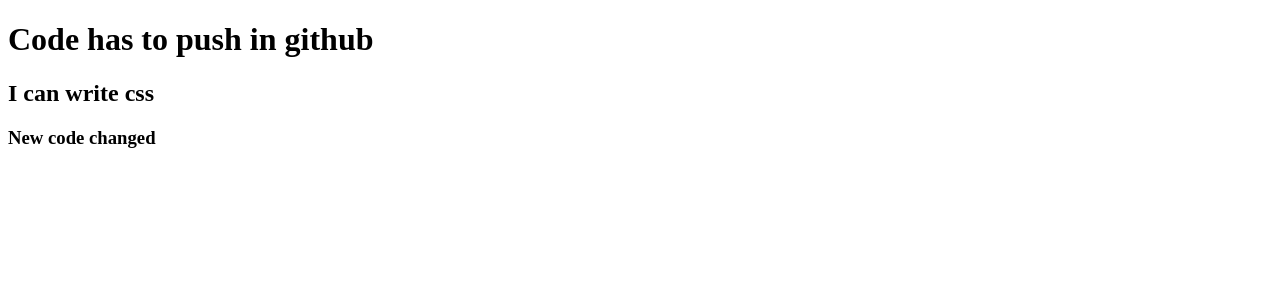
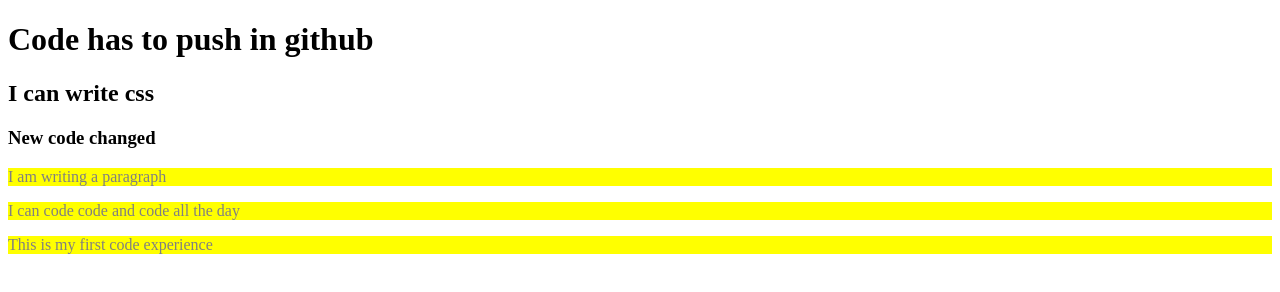
Before and after one commit to Bhubon2004/my-fourth-repo, a plain HTML site: page index.html in a window 1280 px wide. Drawn offline with Linux system fonts and the light colour scheme.

Commit message:
Paragraph added

```diff
--- a/index.html
+++ b/index.html
@@ -4,11 +4,15 @@
     <meta charset="UTF-8">
     <meta name="viewport" content="width=device-width, initial-scale=1.0">
     <title>My Fourth Repo</title>
+    <link rel="stylesheet" href="style.css">
 </head>
 <body>
     <h1>Code has to push in github</h1>
     <h2>I can write css</h2>
     <h3>New code changed</h3>
+    <p>I am writing a paragraph</p>
+    <p>I can code code and code all the day</p>
+    <p>This is my first code experience</p>
 
 </body>
 </html>
--- /dev/null
+++ b/style.css
@@ -0,0 +1,5 @@
+p{
+    color: gray;
+    background-color: yellow;
+
+}
```
